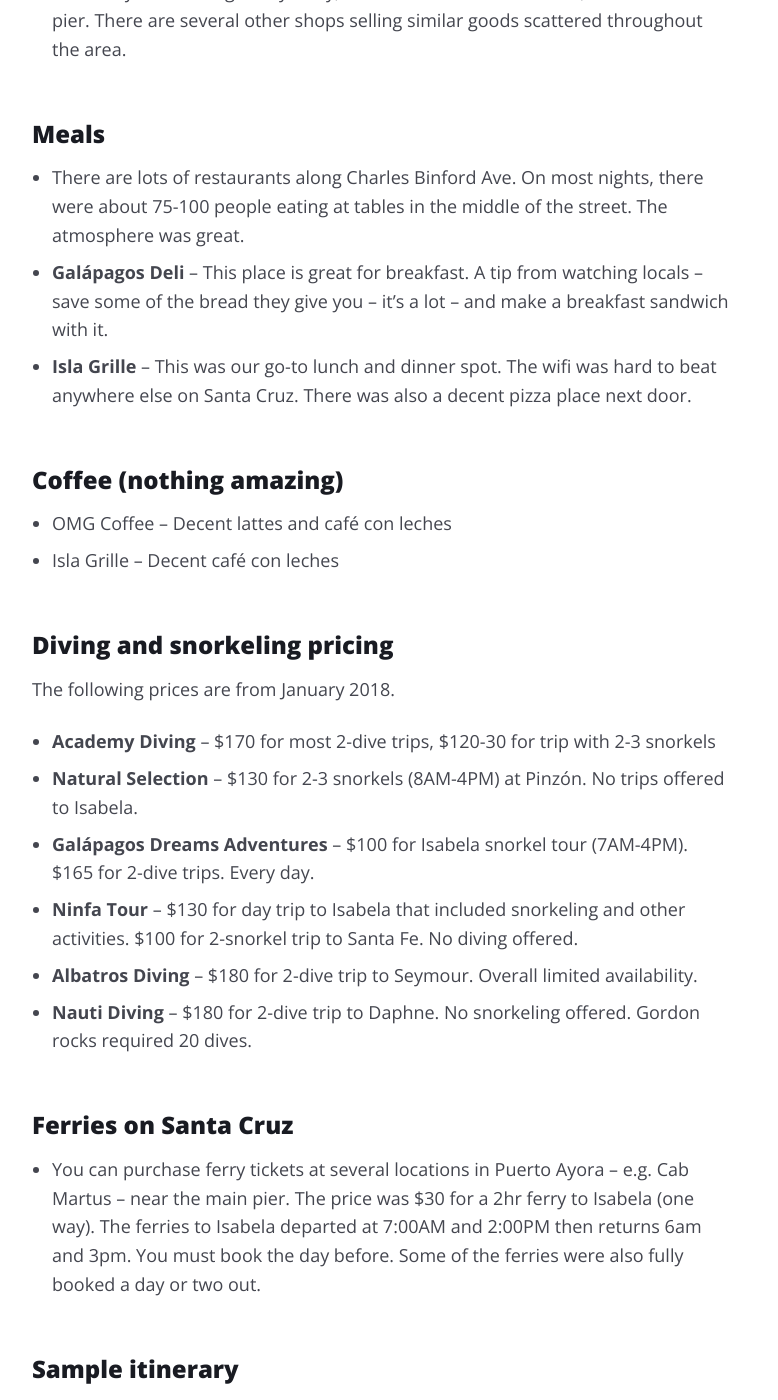
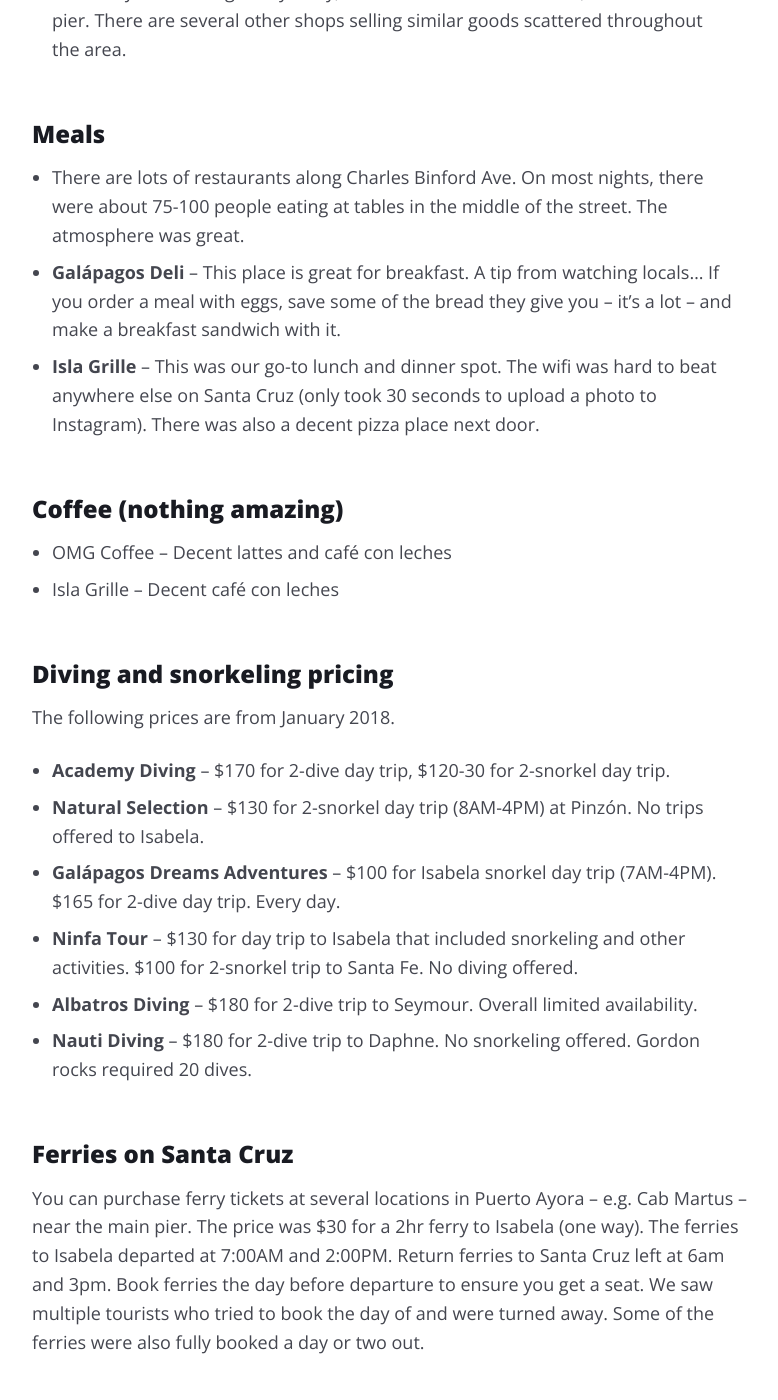
Before and after one commit to mcknightlabs/rtmup, a Jekyll site: the page built from _posts/goal/2018-01-29-galapagos.md, in a window 1280 px wide and 1400 px high, scrolled down 2510 px. Shown: the whole window, without its empty margins (248-1026 px from the left). Built offline with Jekyll 4.4.1, drawn with Linux system fonts in a browser that asks for light colours; comment, search, counter and statistics services are not loaded.

Commit message:
updates galapagos post

```diff
--- a/_posts/goal/2018-01-29-galapagos.md
+++ b/_posts/goal/2018-01-29-galapagos.md
@@ -51,8 +51,8 @@
 
 ## Meals
 * There are lots of restaurants along Charles Binford Ave. On most nights, there were about 75-100 people eating at tables in the middle of the street. The atmosphere was great.
-* **Galápagos Deli** – This place is great for breakfast. A tip from watching locals – save some of the bread they give you – it's a lot – and make a breakfast sandwich with it.
-* **Isla Grille** – This was our go-to lunch and dinner spot. The wifi was hard to beat anywhere else on Santa Cruz. There was also a decent pizza place next door.
+* **Galápagos Deli** – This place is great for breakfast. A tip from watching locals... If you order a meal with eggs, save some of the bread they give you – it's a lot – and make a breakfast sandwich with it.
+* **Isla Grille** – This was our go-to lunch and dinner spot. The wifi was hard to beat anywhere else on Santa Cruz (only took 30 seconds to upload a photo to Instagram). There was also a decent pizza place next door.
 
 ## Coffee (nothing amazing)
 * OMG Coffee – Decent lattes and café con leches
@@ -61,15 +61,15 @@
 ## Diving and snorkeling pricing
 The following prices are from January 2018.
 
-* **Academy Diving** – $170 for most 2-dive trips, $120-30 for trip with 2-3 snorkels
-* **Natural Selection** – $130 for 2-3 snorkels (8AM-4PM) at Pinzón. No trips offered to Isabela.
-* **Galápagos Dreams Adventures** – $100 for Isabela snorkel tour (7AM-4PM). $165 for 2-dive trips. Every day.
+* **Academy Diving** – $170 for 2-dive day trip, $120-30 for 2-snorkel day trip.
+* **Natural Selection** – $130 for 2-snorkel day trip (8AM-4PM) at Pinzón. No trips offered to Isabela.
+* **Galápagos Dreams Adventures** – $100 for Isabela snorkel day trip (7AM-4PM). $165 for 2-dive day trip. Every day.
 * **Ninfa Tour** – $130 for day trip to Isabela that included snorkeling and other activities. $100 for 2-snorkel trip to Santa Fe. No diving offered.
 * **Albatros Diving** – $180 for 2-dive trip to Seymour. Overall limited availability.
 * **Nauti Diving** – $180 for 2-dive trip to Daphne. No snorkeling offered. Gordon rocks required 20 dives.
 
 ## Ferries on Santa Cruz
-* You can purchase ferry tickets at several locations in Puerto Ayora – e.g. Cab Martus – near the main pier. The price was $30 for a 2hr ferry to Isabela (one way). The ferries to Isabela departed at 7:00AM and 2:00PM then returns 6am and 3pm. You must book the day before. Some of the ferries were also fully booked a day or two out.
+You can purchase ferry tickets at several locations in Puerto Ayora – e.g. Cab Martus – near the main pier. The price was $30 for a 2hr ferry to Isabela (one way). The ferries to Isabela departed at 7:00AM and 2:00PM. Return ferries to Santa Cruz left at 6am and 3pm. Book ferries the day before departure to ensure you get a seat. We saw multiple tourists who tried to book the day of and were turned away. Some of the ferries were also fully booked a day or two out.
 
 ## Sample itinerary
 Below is a quick overview of our itinerary. Feel free to follow in our footsteps!
```
